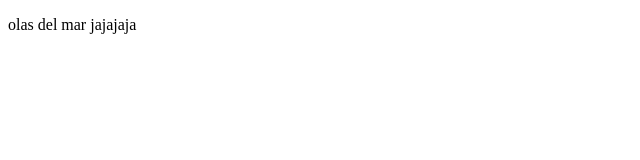
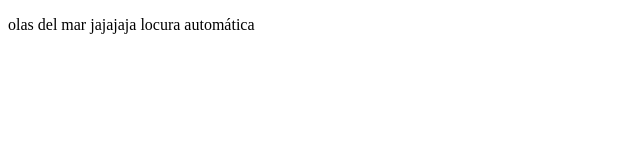
Before and after one commit to droleyan/prework, a plain HTML site: page index.html in a window 1280 px wide. Shown: the whole page, without its empty margins (0-640 px from the left). Drawn offline with Linux system fonts and the light colour scheme.

Commit message:
cambios agregamos locura automática

```diff
--- a/index.html
+++ b/index.html
@@ -10,6 +10,7 @@
     <p>
         olas del mar
         jajajaja
+        locura automática
     </p>
 
 </body>
```
